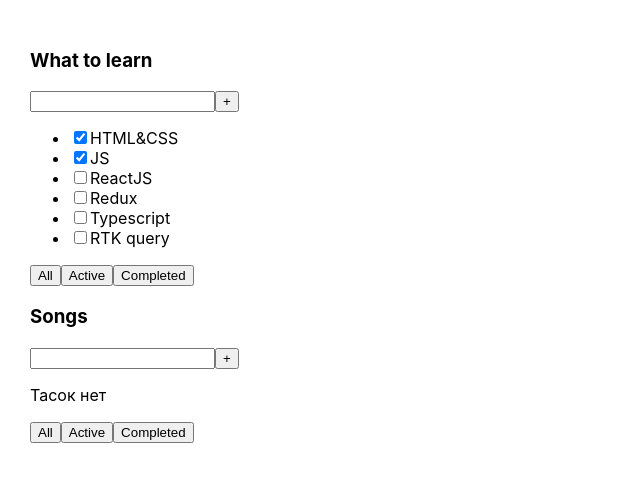
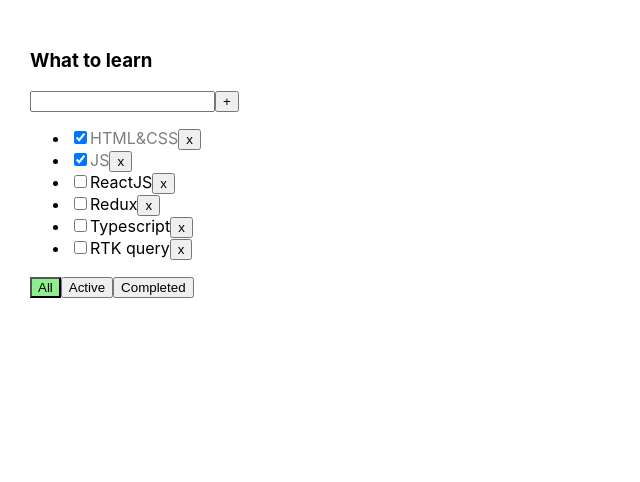
Before and after one commit to F-A-Z-A/todolist-2.0, a React (Vite) app: page / in a window 1280 px wide. Shown: the top 482 px of the page, without its empty margins (0-640 px from the left). Built offline with nearby package versions, Linux system fonts and the light colour scheme.

Commit message:
lesson-02-04

```diff
--- a/package.json
+++ b/package.json
@@ -1,5 +1,5 @@
 {
-  "name": "todolist-01",
+  "name": "todolist-02",
   "private": true,
   "version": "0.0.0",
   "type": "module",
@@ -11,7 +11,8 @@
   },
   "dependencies": {
     "react": "19.0.0",
-    "react-dom": "19.0.0"
+    "react-dom": "19.0.0",
+    "uuid": "^11.1.0"
   },
   "devDependencies": {
     "@types/react": "19.0.2",
--- a/src/App.css
+++ b/src/App.css
@@ -1,9 +1,24 @@
 .app {
   padding: 30px;
   display: flex;
-  flex-direction: column;
 }
 
 .app > div {
   margin-right: 50px;
 }
+
+.error {
+  border: red 1px solid;
+}
+
+.error-message {
+  color: red;
+}
+
+.active-filter {
+  background-color: lightgreen;
+}
+
+.is-done {
+  opacity: 0.5;
+}
--- a/src/App.tsx
+++ b/src/App.tsx
@@ -1,32 +1,65 @@
 import "./App.css"
-import { TodolistItem } from "./TodolistItem.tsx"
+import { TodolistItem } from "./TodolistItem"
+import { useState } from "react"
+import { v1 } from "uuid"
 
 export type Task = {
-  id: number
+  id: string
   title: string
   isDone: boolean
 }
 
+export type FilterValues = "all" | "active" | "completed"
+
 export const App = () => {
-  const tasks1: Task[] = [
-    { id: 1, title: "HTML&CSS", isDone: true },
-    { id: 2, title: "JS", isDone: true },
-    { id: 3, title: "ReactJS", isDone: false },
-    { id: 4, title: "Redux", isDone: false },
-    { id: 5, title: "Typescript", isDone: false },
-    { id: 6, title: "RTK query", isDone: false },
-  ]
+  const [tasks, setTasks] = useState<Task[]>([
+    { id: v1(), title: "HTML&CSS", isDone: true },
+    { id: v1(), title: "JS", isDone: true },
+    { id: v1(), title: "ReactJS", isDone: false },
+    { id: v1(), title: "Redux", isDone: false },
+    { id: v1(), title: "Typescript", isDone: false },
+    { id: v1(), title: "RTK query", isDone: false },
+  ])
+  const [filter, setFilter] = useState<FilterValues>("all")
 
-  const tasks2: Task[] = [
-    // { id: 1, title: "Hello world", isDone: true },
-    // { id: 2, title: "I am Happy", isDone: false },
-    // { id: 3, title: "Yo", isDone: false },
-  ]
+  const getTasks = () => {
+    let filteredTasks = tasks
+    if (filter === "active") {
+      filteredTasks = tasks.filter((task) => !task.isDone)
+    }
+    if (filter === "completed") {
+      filteredTasks = tasks.filter((task) => task.isDone)
+    }
+    return filteredTasks
+  }
+
+  const deleteTask = (taskId: string) => {
+    setTasks(tasks.filter((task: Task) => task.id !== taskId))
+  }
+
+  const changeFilter = (filter: FilterValues) => {
+    setFilter(filter)
+  }
+
+  const createTask = (title: string) => {
+    setTasks([{ id: v1(), title, isDone: false }, ...tasks])
+  }
+
+  const changeTaskStatus = (taskId: string, isDone: boolean) => {
+    setTasks(tasks.map((task) => (task.id === taskId ? { ...task, isDone } : task)))
+  }
 
   return (
     <div className="app">
-      <TodolistItem title="What to learn" tasks={tasks1} />
-      <TodolistItem title="Songs" tasks={tasks2} />
+      <TodolistItem
+        title="What to learn"
+        tasks={getTasks()}
+        filter={filter}
+        deleteTask={deleteTask}
+        changeFilter={changeFilter}
+        createTask={createTask}
+        changeTaskStatus={changeTaskStatus}
+      />
     </div>
   )
 }
--- a/src/Button.tsx
+++ b/src/Button.tsx
@@ -1,7 +1,13 @@
 type Props = {
   title: string
+  onClick: () => void
+  className?: string
 }
 
-export const Button = ({ title }: Props) => {
-  return <button>{title}</button>
+export const Button = ({ title, onClick, className }: Props) => {
+  return (
+    <button className={className} onClick={onClick}>
+      {title}
+    </button>
+  )
 }
--- a/src/TodolistItem.tsx
+++ b/src/TodolistItem.tsx
@@ -1,37 +1,97 @@
-import { Task } from "./App.tsx"
-import { Button } from "./Button.tsx"
+import { FilterValues, Task } from "./App"
+import { Button } from "./Button"
+import { ChangeEvent, KeyboardEvent, useState } from "react"
 
 type Props = {
   title: string
   tasks: Task[]
+  filter: FilterValues
+  deleteTask: (taskId: string) => void
+  changeFilter: (filter: FilterValues) => void
+  createTask: (title: string) => void
+  changeTaskStatus: (taskId: string, isDone: boolean) => void
 }
 
-export const TodolistItem = ({ title, tasks }: Props) => {
+export const TodolistItem = ({
+  title,
+  tasks,
+  filter,
+  deleteTask,
+  changeFilter,
+  createTask,
+  changeTaskStatus,
+}: Props) => {
+  const [taskTitle, setTaskTitle] = useState("")
+  const [error, setError] = useState<string | null>(null)
+
+  const onChangeInputValue = (e: ChangeEvent<HTMLInputElement>) => {
+    setTaskTitle(e.currentTarget.value)
+    if (error) setError(null)
+  }
+
+  const createTaskHandler = () => {
+    const trimmedTitle = taskTitle.trim()
+    if (trimmedTitle !== "") {
+      createTask(trimmedTitle)
+      setTaskTitle("")
+    } else {
+      setError("Title is required")
+    }
+  }
+
+  const createTaskOnEnterHandler = (e: KeyboardEvent<HTMLInputElement>) => {
+    if (e.key === "Enter") {
+      createTaskHandler()
+    }
+  }
+
+  const deleteTaskHandler = (taskId: string) => {
+    deleteTask(taskId)
+  }
+
+  const changeTaskStatusHandler = (taskId: string, e: ChangeEvent<HTMLInputElement>) => {
+    changeTaskStatus(taskId, e.currentTarget.checked)
+  }
+
   return (
     <div>
       <h3>{title}</h3>
       <div>
-        <input />
-        <Button title={"+"} />
+        <input value={taskTitle} onChange={onChangeInputValue} onKeyDown={createTaskOnEnterHandler} />
+        <Button title={"+"} onClick={createTaskHandler} />
+        {error && <div className={"error-message"}>{error}</div>}
       </div>
       {tasks.length === 0 ? (
         <p>Тасок нет</p>
       ) : (
         <ul>
-          {tasks.map((task: Task) => {
+          {tasks.map((task) => {
             return (
               <li key={task.id}>
-                <input type="checkbox" checked={task.isDone} />
-                <span>{task.title}</span>
+                <input type="checkbox" checked={task.isDone} onChange={(e) => changeTaskStatusHandler(task.id, e)} />
+                <span className={task.isDone ? "is-done" : undefined}>{task.title}</span>
+                <Button title={"x"} onClick={() => deleteTaskHandler(task.id)} />
               </li>
             )
           })}
         </ul>
       )}
       <div>
-        <Button title={"All"} />
-        <Button title={"Active"} />
-        <Button title={"Completed"} />
+        <Button
+          className={filter === "all" ? "active-filter" : undefined}
+          title={"All"}
+          onClick={() => changeFilter("all")}
+        />
+        <Button
+          className={filter === "active" ? "active-filter" : undefined}
+          title={"Active"}
+          onClick={() => changeFilter("active")}
+        />
+        <Button
+          className={filter === "completed" ? "active-filter" : undefined}
+          title={"Completed"}
+          onClick={() => changeFilter("completed")}
+        />
       </div>
     </div>
   )
--- a/src/index.css
+++ b/src/index.css
@@ -11,7 +11,6 @@
   display: flex;
   min-width: 320px;
   min-height: 100vh;
-  /*background-color: #7c7c7c;*/
 }
 
 h1 {
```
Also changed, not shown: 1 other file (tests, documents, lock files or other folders).
